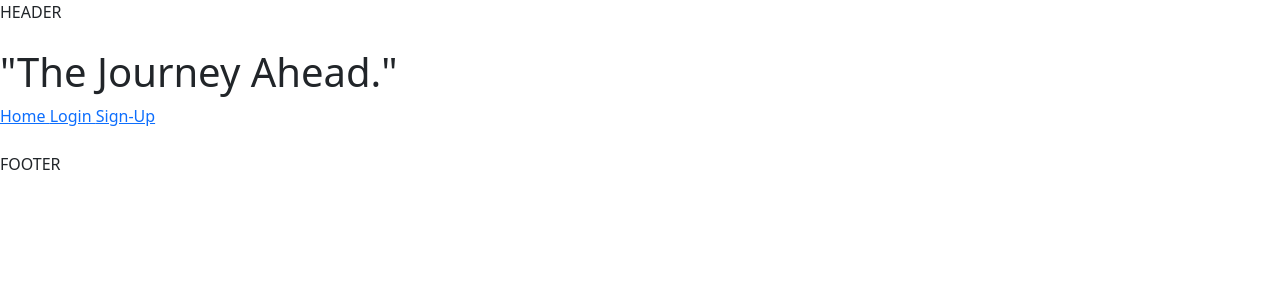
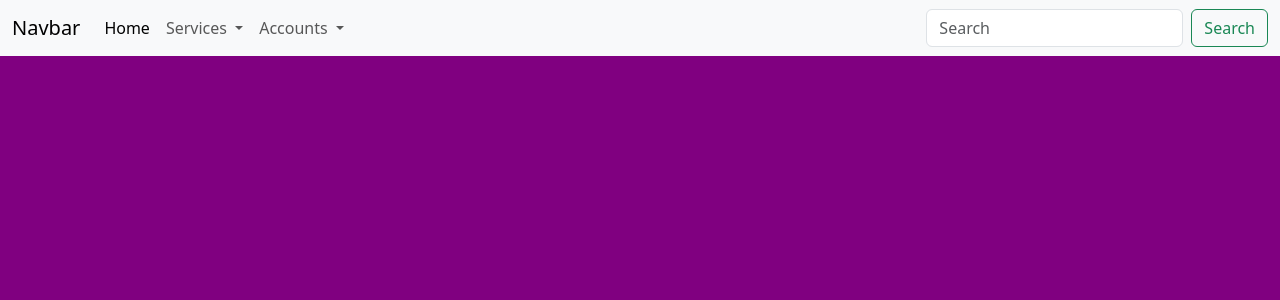
Before and after one commit to leeharold1/FinalYearProject, a Django app: page / in a window 1280 px wide. Shown: the top 300 px of the page. Run offline with Django 4.2, Linux system fonts and the light colour scheme.

Commit message:
added css styling and navbar with if statements to base.html

```diff
--- /dev/null
+++ b/Finale/users/static/style.css
@@ -0,0 +1,3 @@
+ body {
+ 	background-color: purple;
+ }
--- a/Finale/users/templates/base.html
+++ b/Finale/users/templates/base.html
@@ -5,16 +5,60 @@
     <meta name="viewport" content="width=device-width, initial-scale=1">
     <title>Finale</title>
     <link href="https://cdn.jsdelivr.net/npm/bootstrap@5.3.0-alpha1/dist/css/bootstrap.min.css" rel="stylesheet" integrity="sha384-GLhlTQ8iRABdZLl6O3oVMWSktQOp6b7In1Zl3/Jr59b6EGGoI1aFkw7cmDA6j6gD" crossorigin="anonymous">
+
+    {% load static %}
+    <link rel="stylesheet" href="{% static '/style.css' %}" type="text/css" >
   </head>
   <body>
     <script src="https://cdn.jsdelivr.net/npm/bootstrap@5.3.0-alpha1/dist/js/bootstrap.bundle.min.js" integrity="sha384-w76AqPfDkMBDXo30jS1Sgez6pr3x5MlQ1ZAGC+nuZB+EYdgRZgiwxhTBTkF7CXvN" crossorigin="anonymous"></script>
-  </body>
-</html>
-HEADER
-<br><br>
+
+    <nav class="navbar navbar-expand-lg bg-body-tertiary">
+      <div class="container-fluid">
+        <a class="navbar-brand" href="#">Navbar</a>
+        <button class="navbar-toggler" type="button" data-bs-toggle="collapse" data-bs-target="#navbarSupportedContent" aria-controls="navbarSupportedContent" aria-expanded="false" aria-label="Toggle navigation">
+          <span class="navbar-toggler-icon"></span>
+        </button>
+        <div class="collapse navbar-collapse" id="navbarSupportedContent">
+          <ul class="navbar-nav me-auto mb-2 mb-lg-0">
+            <li class="nav-item">
+              <a class="nav-link active" aria-current="page" href="{% url 'home' %}">Home</a>
+            </li>
+            <li class="nav-item dropdown">
+              <a class="nav-link dropdown-toggle" href="#" role="button" data-bs-toggle="dropdown" aria-expanded="false">
+                Services
+              </a>
+              <ul class="dropdown-menu">
+                <li><a class="dropdown-item" href="#">Order</a></li>
+                <li><a class="dropdown-item" href="#">Delivery</a></li>
+                <li><a class="dropdown-item" href="#">Reservations</a></li>
+              </ul>
+            </li>
+            <li class="nav-item dropdown">
+              <a class="nav-link dropdown-toggle" href="#" role="button" data-bs-toggle="dropdown" aria-expanded="false">
+                Accounts
+              </a>
+              {% if user.is_authenticated %}
+              <ul class="dropdown-menu">
+                <li><a class="dropdown-item" href="{% url 'logout' %}">Logout</a></li>
+              </ul>
+              {% else %}
+              <ul class="dropdown-menu">
+                <li><a class="dropdown-item" href="{% url 'login' %}">Sign In</a></li>
+                <li><a class="dropdown-item" href="{% url 'create_user' %}">Sign Up</a></li>
+              </ul>
+              {% endif %}
+
+            </li>
+          </ul>
+          <form class="d-flex" role="search">
+            <input class="form-control me-2" type="search" placeholder="Search" aria-label="Search">
+            <button class="btn btn-outline-success" type="submit">Search</button>
+          </form>
+        </div>
+      </div>
+    </nav>
 {% block content %}
 
 {% endblock %}
-
-<br><br>
-FOOTER
+  </body>
+</html>
--- a/Finale/users/templates/home.html
+++ b/Finale/users/templates/home.html
@@ -9,17 +9,6 @@
 
 {% block content %}
 
-<h1> "The Journey Ahead." </h1>
-
-<a href="{% url 'home' %}"> Home </a>
-
-{% if user.is_authenticated %}
-<a href="{% url 'logout' %}"> Logout </a>
-{% else %}
-<a href="{% url 'login' %}"> Login </a>
-<a href="{% url 'create_user' %}"> Sign-Up </a>
-{% endif %}
-
 {% endblock %}
 
 </body>
```
Also changed, not shown: Finale/Finale/settings.py (+6 -1 lines), Finale/users/templates/authenticate/create_user.html (+0 -10 lines), Finale/db.sqlite3.
